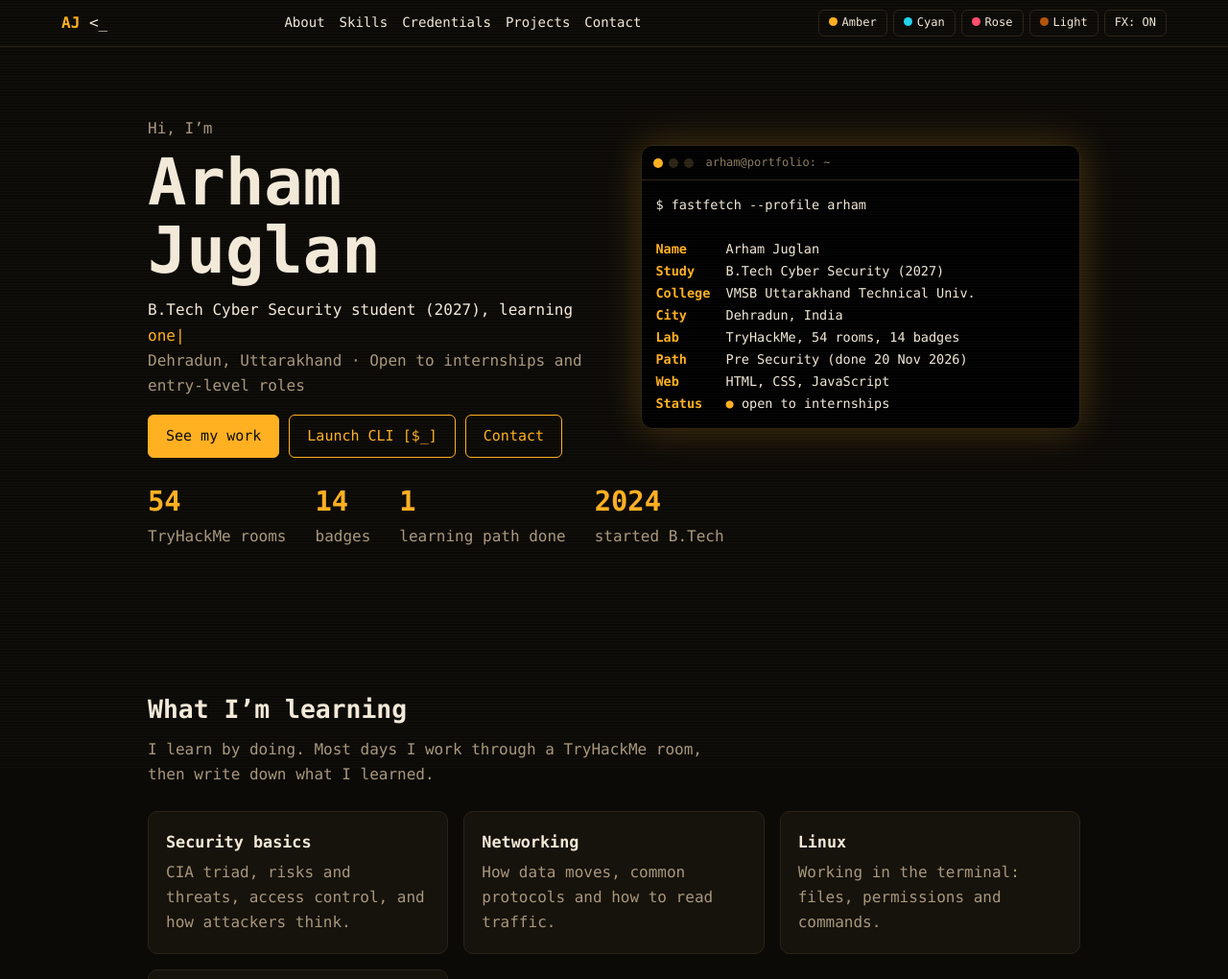
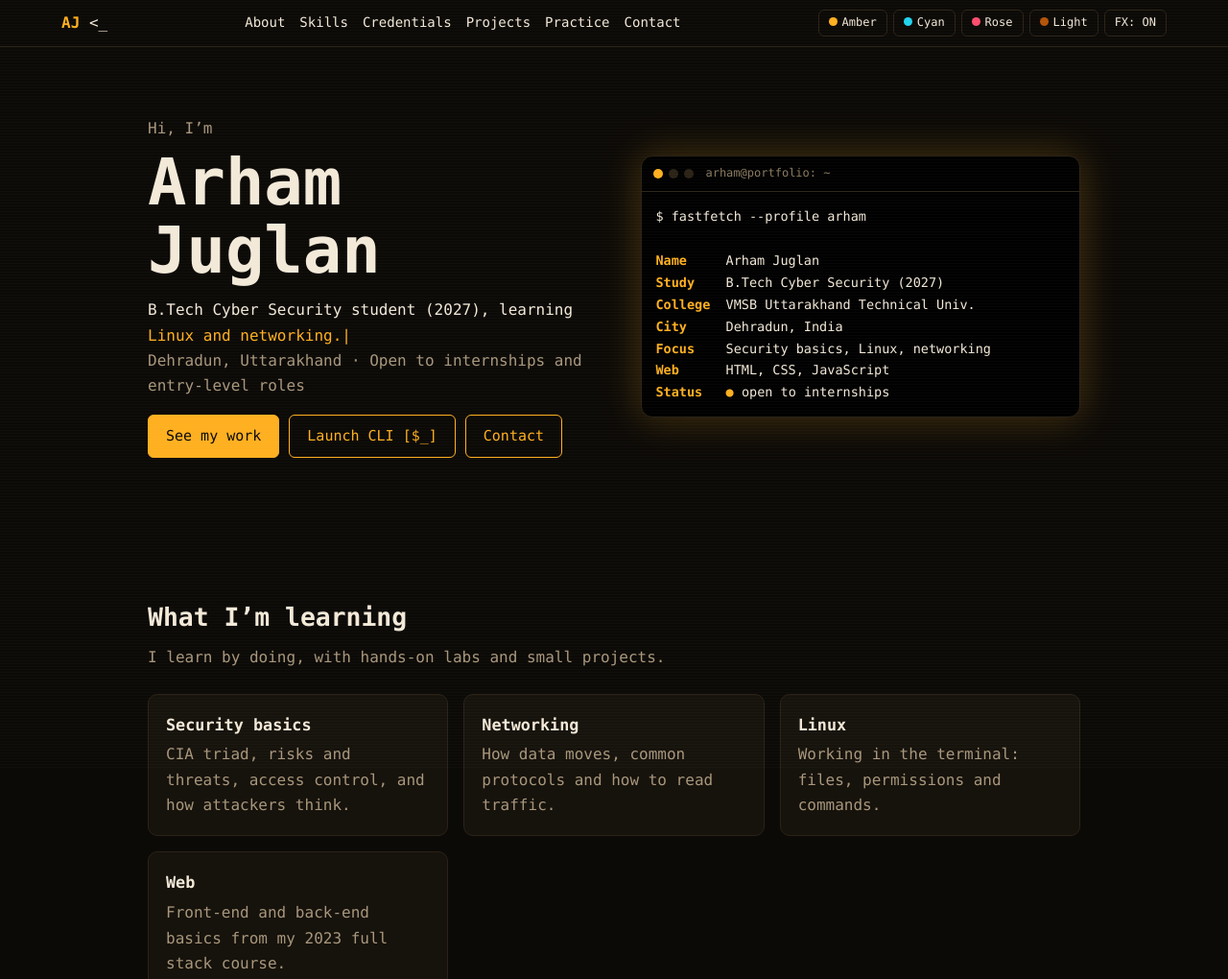
Before and after one commit to tarunjuglan/portfolio1, a plain HTML site: page index.html in a window 1280 px wide. Shown: the top 1020 px of the page at 96% size. Drawn offline with Linux system fonts and the light colour scheme.

Commit message:
Add files via upload

```diff
--- a/index.html
+++ b/index.html
@@ -74,7 +74,7 @@ footer{text-align:center;padding:36px;color:var(--muted);border-top:1px solid va
 <body class="fx">
 <header>
   <a href="#home"><b class="accent">AJ</b> &lt;_</a>
-  <nav><a href="#about">About</a><a href="#skills">Skills</a><a href="#creds">Credentials</a><a href="#projects">Projects</a><a href="#contact">Contact</a></nav>
+  <nav><a href="#about">About</a><a href="#skills">Skills</a><a href="#creds">Credentials</a><a href="#projects">Projects</a><a href="#practice">Practice</a><a href="#contact">Contact</a></nav>
   <div class="ctl">
     <button data-t="amber"><span class="dot" style="background:#ffb020"></span>Amber</button>
     <button data-t="cyan"><span class="dot" style="background:#22d3ee"></span>Cyan</button>
@@ -101,23 +101,16 @@ footer{text-align:center;padding:36px;color:var(--muted);border-top:1px solid va
 <b>Study</b>    B.Tech Cyber Security (2027)
 <b>College</b>  VMSB Uttarakhand Technical Univ.
 <b>City</b>     Dehradun, India
-<b>Lab</b>      TryHackMe, 54 rooms, 14 badges
-<b>Path</b>     Pre Security (done 20 Nov 2026)
+<b>Focus</b>    Security basics, Linux, networking
 <b>Web</b>      HTML, CSS, JavaScript
 <b>Status</b>   <b>●</b> open to internships</pre>
     </div>
-  </div>
-  <div class="stats">
-    <div><b>54</b><span class="muted">TryHackMe rooms</span></div>
-    <div><b>14</b><span class="muted">badges</span></div>
-    <div><b>1</b><span class="muted">learning path done</span></div>
-    <div><b>2024</b><span class="muted">started B.Tech</span></div>
   </div>
 </section>
 
 <section id="about">
   <h2>What I’m learning</h2>
-  <p class="lead">I learn by doing. Most days I work through a TryHackMe room, then write down what I learned.</p>
+  <p class="lead">I learn by doing, with hands-on labs and small projects.</p>
   <div class="grid">
     <div class="card"><h3>Security basics</h3><p class="muted">CIA triad, risks and threats, access control, and how attackers think.</p></div>
     <div class="card"><h3>Networking</h3><p class="muted">How data moves, common protocols and how to read traffic.</p></div>
@@ -156,6 +149,16 @@ footer{text-align:center;padding:36px;color:var(--muted);border-top:1px solid va
   <p class="lead">Honest status. Each one goes on GitHub when it’s finished.</p>
   <div class="filters" id="filters"></div>
   <div class="grid" id="pgrid"></div>
+</section>
+
+<section id="practice">
+  <h2>Hands-on practice</h2>
+  <p class="lead">I practise security skills in lab environments on TryHackMe.</p>
+  <div class="grid">
+    <div class="card"><h3>54 rooms completed</h3><p class="muted">Labs on networking, Linux, web basics, OSINT and password security.</p></div>
+    <div class="card"><h3>Pre Security path</h3><p class="muted">Completed 20 November 2026 (19 h 10 min).</p><a class="btn" href="https://tryhackme.com/certificate/THM-MP3X4CJHIJ" target="_blank" rel="noopener">Verify certificate</a></div>
+    <div class="card"><h3>14 badges</h3><p class="muted">Earned across rooms and streaks.</p><a class="btn" href="https://tryhackme.com/p/juglantarun" target="_blank" rel="noopener">View profile</a></div>
+  </div>
 </section>
 
 <section id="contact">
@@ -209,7 +212,7 @@ function decrypt(el){
 decrypt($("#name")); $("#name").onmouseenter = () => decrypt($("#name"));
 
 // Typing effect
-const words = ["by building.", "on TryHackMe.", "one room at a time."];
+const words = ["security fundamentals.", "Linux and networking.", "by building projects."];
 let w = 0, c = 0, del = false;
 (function type(){
   const word = words[w];
```
